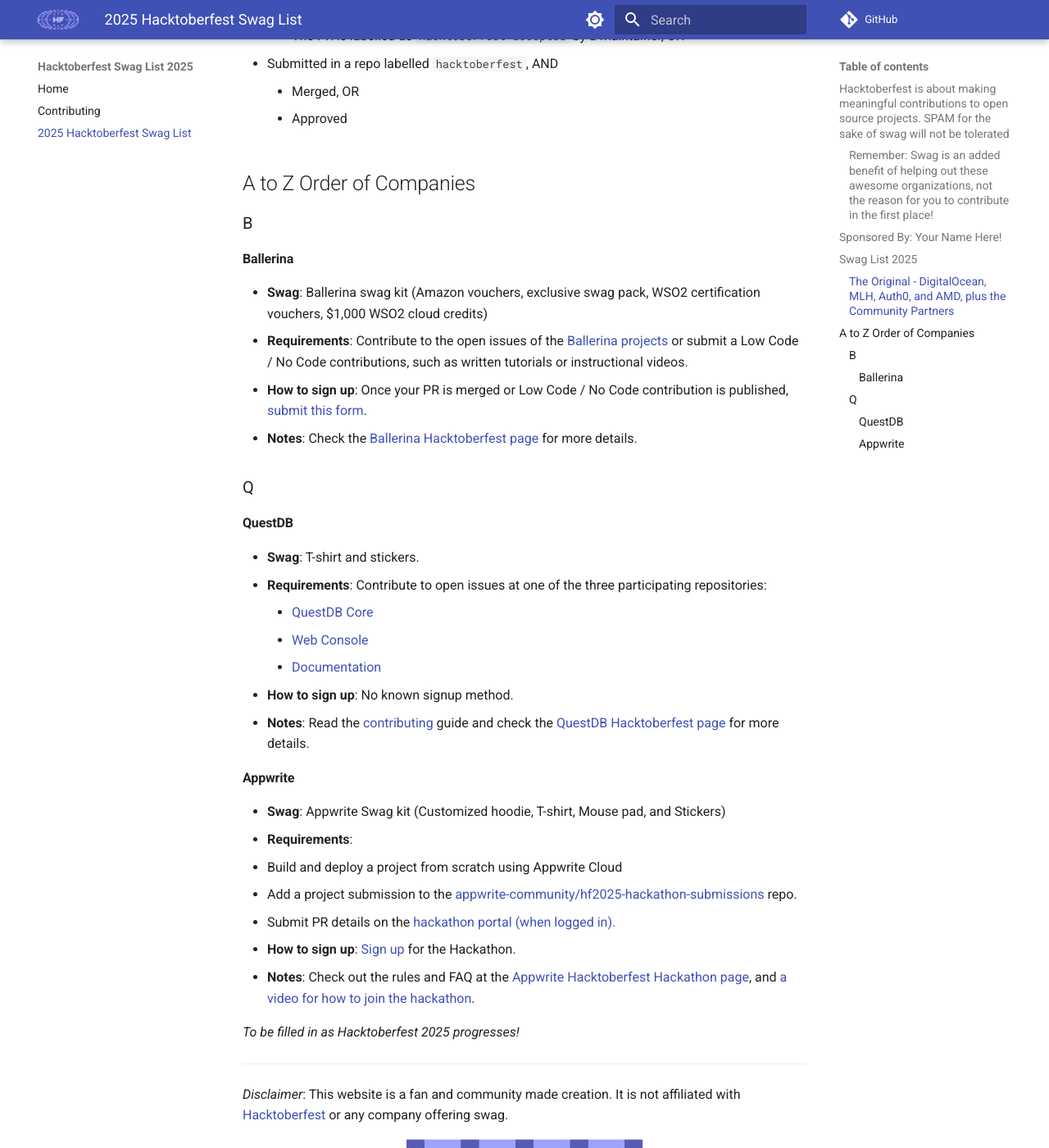
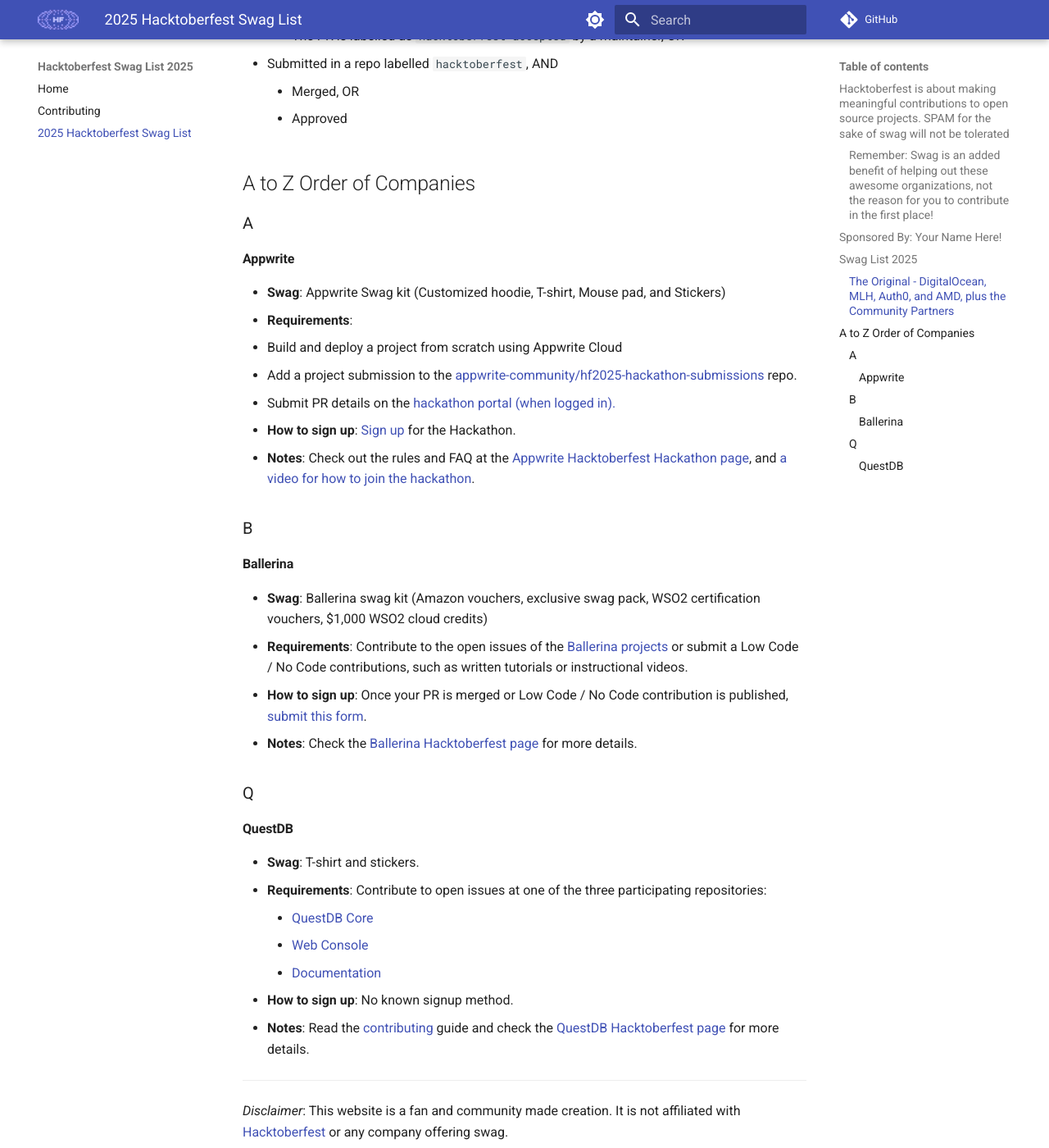
Before and after one commit to crweiner/hacktoberfest-swag-list, an MkDocs documentation site: the page built from docs/list.md, in a window 1280 px wide and 1400 px high, scrolled down 1050 px. Shown: the whole window at 82% size. Built offline with MkDocs 1.6.1 and Material for MkDocs 9.7.7, drawn with Linux system fonts in a browser that asks for light colours; plug-ins that fetch from the network failed and are left out; comment, search, counter and statistics services are not loaded; some of the changed lines change nothing that is shown.

Commit message:
Fix Appwrite placement

```diff
--- a/docs/list.md
+++ b/docs/list.md
@@ -30,6 +30,18 @@
 
 ## A to Z Order of Companies
 
+### A
+
+#### Appwrite
+
+- **Swag**: Appwrite Swag kit (Customized hoodie, T-shirt, Mouse pad, and Stickers)
+- **Requirements**:
+  - Build and deploy a project from scratch using Appwrite Cloud
+  - Add a project submission to the [appwrite-community/hf2025-hackathon-submissions](https://github.com/appwrite-community/hf2025-hackathon-submissions) repo.
+  - Submit PR details on the [hackathon portal (when logged in).](https://hacktoberfest.appwrite.network/hacker/submit)
+- **How to sign up**: [Sign up](https://hacktoberfest.appwrite.network/) for the Hackathon.
+- **Notes**: Check out the rules and FAQ at the [Appwrite Hacktoberfest Hackathon page](https://hacktoberfest.appwrite.network/#rules), and [a video for how to join the hackathon](https://www.youtube.com/watch?v=fyQOT93O8Do).
+
 ### B
 
 #### **Ballerina**
@@ -51,18 +63,6 @@
 - **How to sign up**: No known signup method.
 - **Notes**: Read the [contributing](https://github.com/questdb/questdb/blob/master/CONTRIBUTING.md) guide and check the [QuestDB Hacktoberfest page](https://questdb.io/blog/hacktoberfest-2025-questdb/) for more details.
 
-#### Appwrite
-
-- **Swag**: Appwrite Swag kit (Customized hoodie, T-shirt, Mouse pad, and Stickers)
-- **Requirements**:
-  - Build and deploy a project from scratch using Appwrite Cloud
-  - Add a project submission to the [appwrite-community/hf2025-hackathon-submissions](https://github.com/appwrite-community/hf2025-hackathon-submissions) repo.
-  - Submit PR details on the [hackathon portal (when logged in).](https://hacktoberfest.appwrite.network/hacker/submit)
-- **How to sign up**: [Sign up](https://hacktoberfest.appwrite.network/) for the Hackathon.
-- **Notes**: Check out the rules and FAQ at the [Appwrite Hacktoberfest Hackathon page](https://hacktoberfest.appwrite.network/#rules), and [a video for how to join the hackathon](https://www.youtube.com/watch?v=fyQOT93O8Do).
-
-*To be filled in as Hacktoberfest 2025 progresses!*
-
 ---
 
 *Disclaimer*: This website is a fan and community made creation. It is not affiliated with [Hacktoberfest](https://hacktoberfest.com/) or any company offering swag.
```
